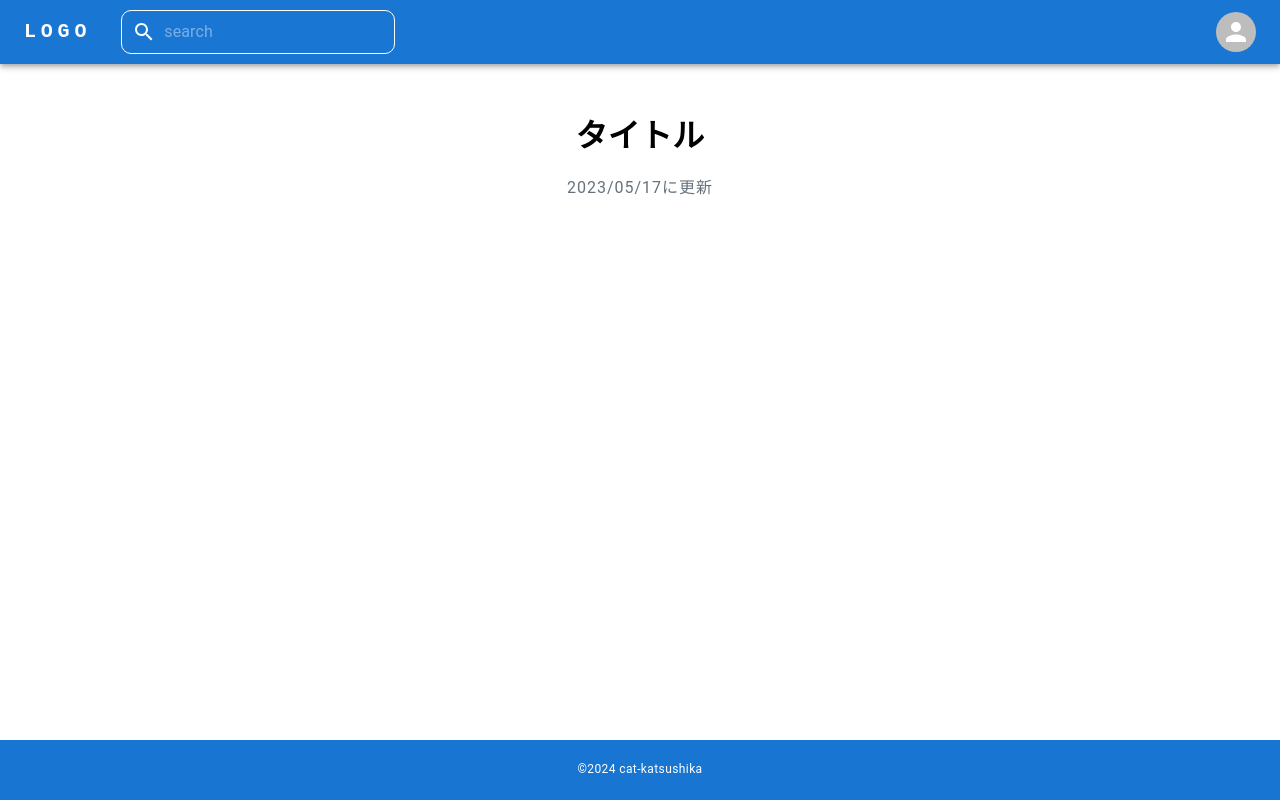
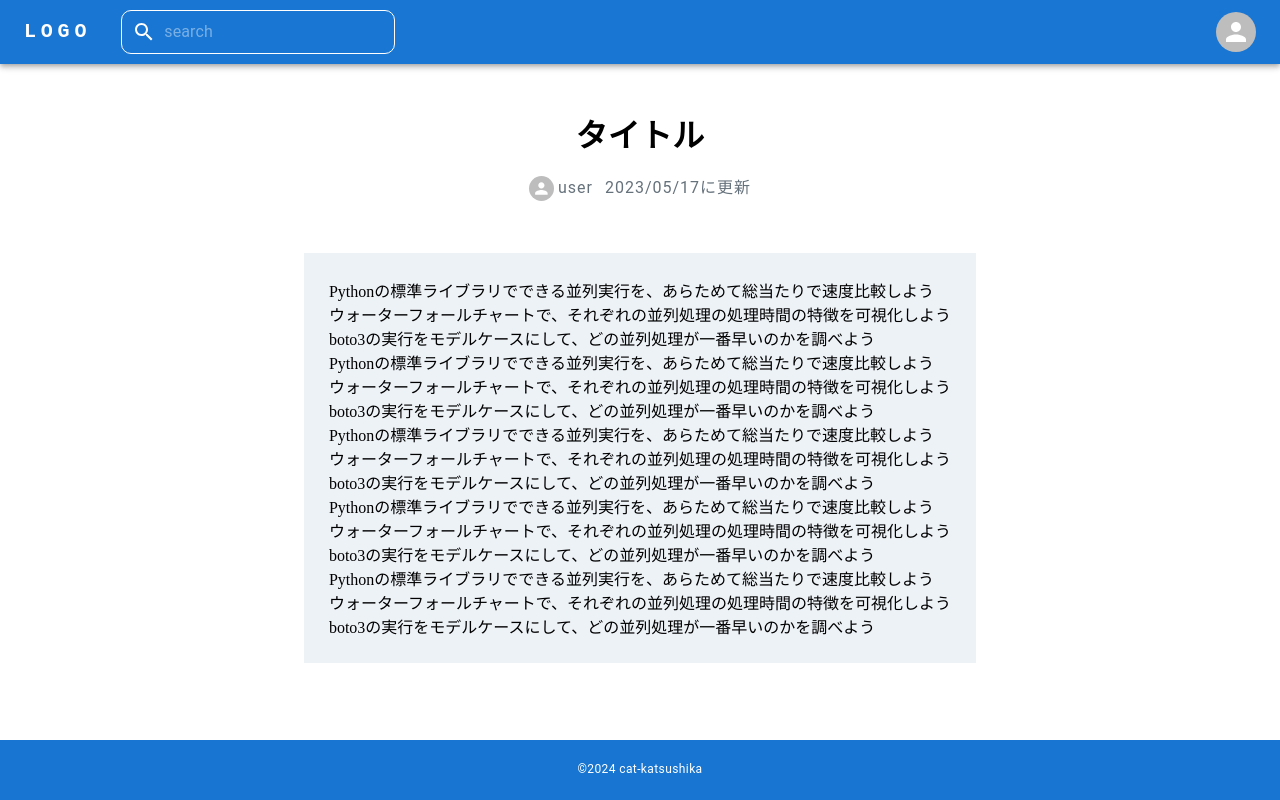
Before and after one commit to cat-katsushika/project4, a Next.js app: page /user/id in a window 1280 px wide. Built offline with nearby package versions, Linux system fonts and the light colour scheme.

Commit message:
article view dom, minor modification

```diff
--- a/src/app/[user]/[id]/page.tsx
+++ b/src/app/[user]/[id]/page.tsx
@@ -1,28 +1,76 @@
 import type { NextPage } from "next";
 import Typography from "@mui/material/Typography";
 import Box from "@mui/material/Box";
+import Avatar from "@mui/material/Avatar";
 
 const Page: NextPage = () => {
   return (
-    <>
+    <Box sx={{ height: "100%" }}>
       <Box
         sx={{
           display: "flex",
           flexDirection: "column",
           alignItems: "center",
           gap: "16px",
+          paddingBottom: "52px",
         }}
       >
         <Typography sx={{ fontSize: "32px", fontWeight: "700" }}>
           タイトル
         </Typography>
-        <Typography
-          sx={{ fontSize: "16px", color: "#65717b", letterSpacing: "1px" }}
-        >
-          2023/05/17に更新
-        </Typography>
+        <Box sx={{ display: "flex", gap: "12px" }}>
+          <Box
+            sx={{ display: "flex", gap: "4px", textDecoration: "none" }}
+            component="a"
+            href="/user"
+          >
+            <Avatar sx={{ width: "25px", height: "25px" }} />
+            <Typography
+              sx={{ fontSize: "16px", color: "#65717b", letterSpacing: "1px" }}
+            >
+              user
+            </Typography>
+          </Box>
+          <Typography
+            sx={{ fontSize: "16px", color: "#65717b", letterSpacing: "1px" }}
+          >
+            2023/05/17に更新
+          </Typography>
+        </Box>
       </Box>
-    </>
+      <Box sx={{ backgroundColor: "#edf2f7", padding: "25px" }}>
+        Pythonの標準ライブラリでできる並列実行を、あらためて総当たりで速度比較しよう
+        <br />
+        ウォーターフォールチャートで、それぞれの並列処理の処理時間の特徴を可視化しよう
+        <br />
+        boto3の実行をモデルケースにして、どの並列処理が一番早いのかを調べよう
+        <br />
+        Pythonの標準ライブラリでできる並列実行を、あらためて総当たりで速度比較しよう
+        <br />
+        ウォーターフォールチャートで、それぞれの並列処理の処理時間の特徴を可視化しよう
+        <br />
+        boto3の実行をモデルケースにして、どの並列処理が一番早いのかを調べよう
+        <br />
+        Pythonの標準ライブラリでできる並列実行を、あらためて総当たりで速度比較しよう
+        <br />
+        ウォーターフォールチャートで、それぞれの並列処理の処理時間の特徴を可視化しよう
+        <br />
+        boto3の実行をモデルケースにして、どの並列処理が一番早いのかを調べよう
+        <br />
+        Pythonの標準ライブラリでできる並列実行を、あらためて総当たりで速度比較しよう
+        <br />
+        ウォーターフォールチャートで、それぞれの並列処理の処理時間の特徴を可視化しよう
+        <br />
+        boto3の実行をモデルケースにして、どの並列処理が一番早いのかを調べよう
+        <br />
+        Pythonの標準ライブラリでできる並列実行を、あらためて総当たりで速度比較しよう
+        <br />
+        ウォーターフォールチャートで、それぞれの並列処理の処理時間の特徴を可視化しよう
+        <br />
+        boto3の実行をモデルケースにして、どの並列処理が一番早いのかを調べよう
+        <br />
+      </Box>
+    </Box>
   );
 };
 
--- a/src/app/layout.tsx
+++ b/src/app/layout.tsx
@@ -111,15 +111,13 @@ export default function RootLayout({
                       open={Boolean(anchorElUser)}
                       onClose={handleCloseUserMenu}
                     >
-                      <MenuItem onClick={handleCloseUserMenu}>
-                        <Typography textAlign="center">
-                          <a
-                            href="/user"
-                            style={{ textDecoration: "none", color: "black" }}
-                          >
-                            Profile
-                          </a>
-                        </Typography>
+                      <MenuItem
+                        onClick={handleCloseUserMenu}
+                        component="a"
+                        href="/user"
+                        sx={{ color: "black" }}
+                      >
+                        <Typography textAlign="center">Profile</Typography>
                       </MenuItem>
                       <MenuItem onClick={handleCloseUserMenu}>
                         <Typography textAlign="center">Logout</Typography>
--- a/src/app/page.tsx
+++ b/src/app/page.tsx
@@ -37,7 +37,7 @@ const Page: NextPage = () => {
   }, []);
   return (
     <>
-      <Box sx={{ maxWidth: "960px", padding: "0 24px" }}>
+      <Box sx={{ padding: "0 24px" }}>
         <Typography
           sx={{ fontSize: "32px", fontWeight: "700", marginBottom: "32px" }}
         >
@@ -51,12 +51,14 @@ const Page: NextPage = () => {
               xs={12} // 1列表示
               sm={6} // 2列表示
               md={4} // 3列表示
+              lg={3} // 4列表示
+              xl={2} // 6列表示
               key={index}
               sx={{ display: "flex", justifyContent: "center" }}
             >
               <Box
                 component="a"
-                href=""
+                href="/user/id"
                 sx={{
                   maxWidth: "250px",
                   textDecoration: "none",
--- a/src/app/search/[result]/page.tsx
+++ b/src/app/search/[result]/page.tsx
@@ -11,7 +11,7 @@ interface PageProps {
 const ArtSearchPage = async ({ searchParams }: PageProps) => {
   const query = searchParams.q ?? "";
   return (
-    <Box sx={{ maxWidth: "960px", padding: "0 24px" }}>
+    <Box sx={{ padding: "0 24px" }}>
       {query !== "" ? (
         <SearchResultList query={query} />
       ) : (
--- a/src/app/search/[result]/search-result.tsx
+++ b/src/app/search/[result]/search-result.tsx
@@ -59,6 +59,8 @@ export const SearchResultList: React.FC<SearchResultListProps> = ({
             xs={12} // 1列表示
             sm={6} // 2列表示
             md={4} // 3列表示
+            lg={3} // 4列表示
+            xl={2} // 6列表示
             key={index}
             sx={{ display: "flex", justifyContent: "center" }}
           >
```
Also changed, not shown: src/app/[user]/page.tsx (+10 -2 lines).
